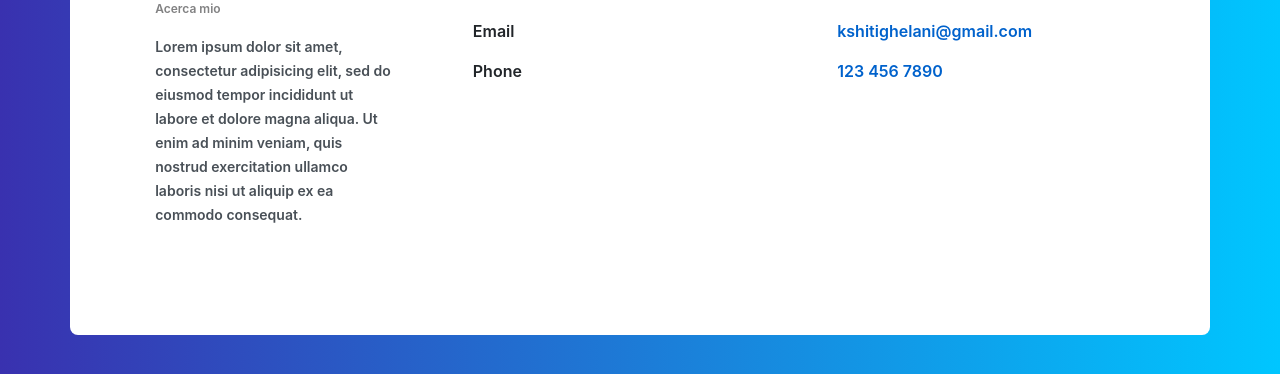
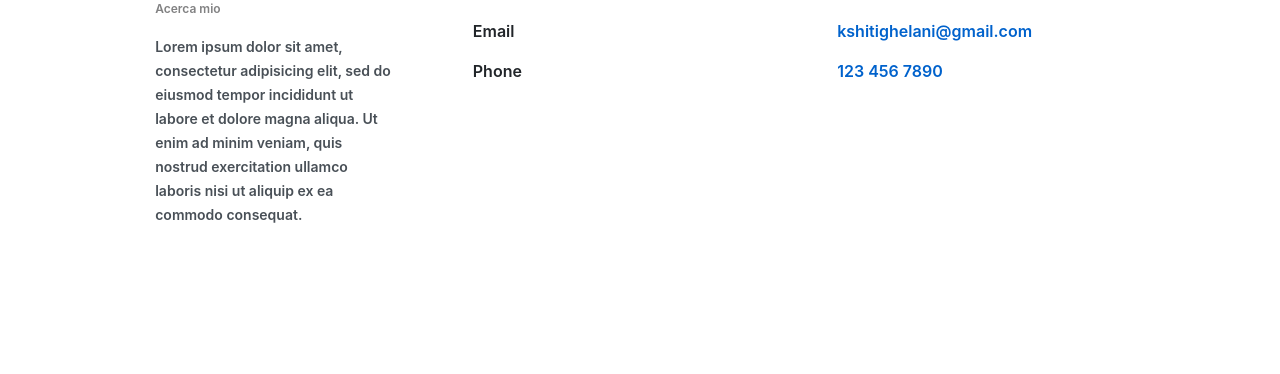
Before and after one commit to simonyagas/proyectoDH, a PHP site: page /user.html in a window 1280 px wide. Shown: the part 479-853 px from the top of the page. Run offline with PHP 8.4, Linux system fonts and the light colour scheme.

Commit message:
user css updated

```diff
--- a/css/user.css
+++ b/css/user.css
@@ -1,6 +1,4 @@
-body{
-    background: -webkit-linear-gradient(left, #3931af, #00c6ff);
-}
+
 .emp-profile{
     padding: 3%;
     margin-top: 3%;
```
